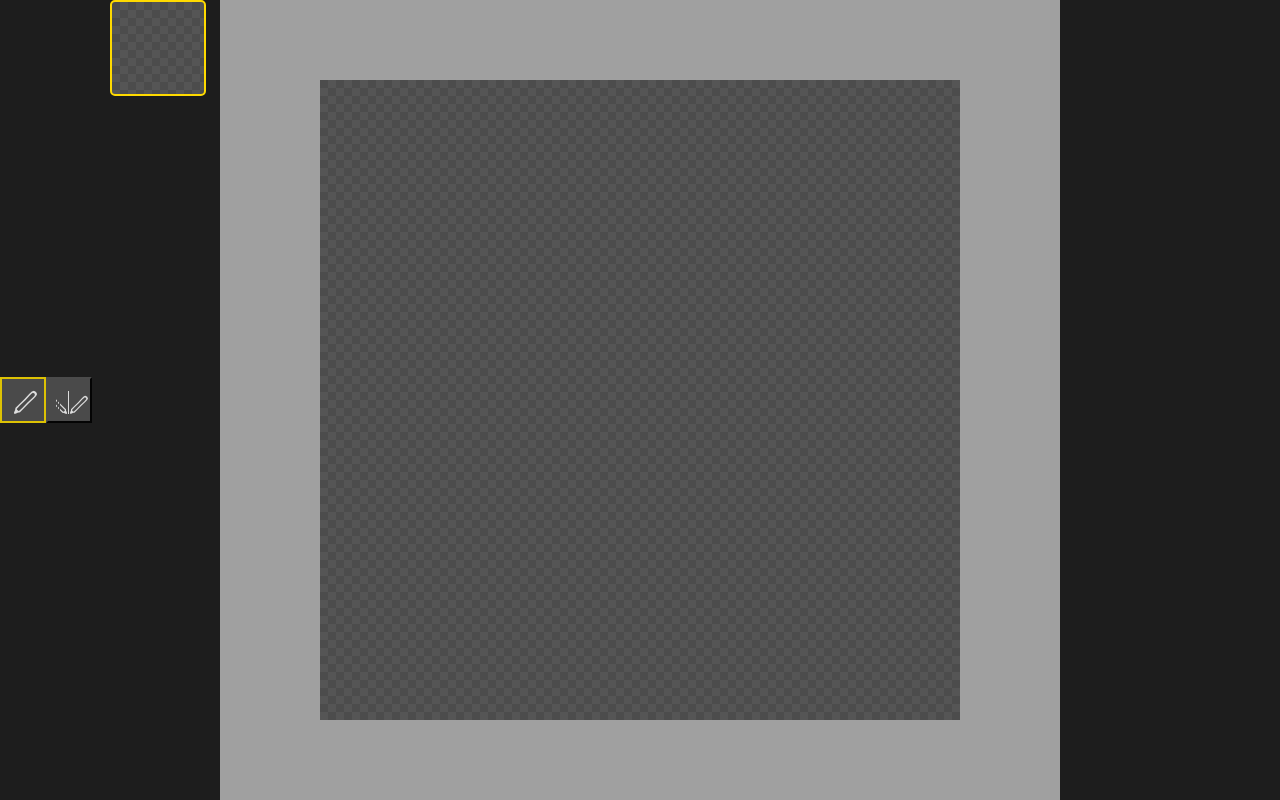
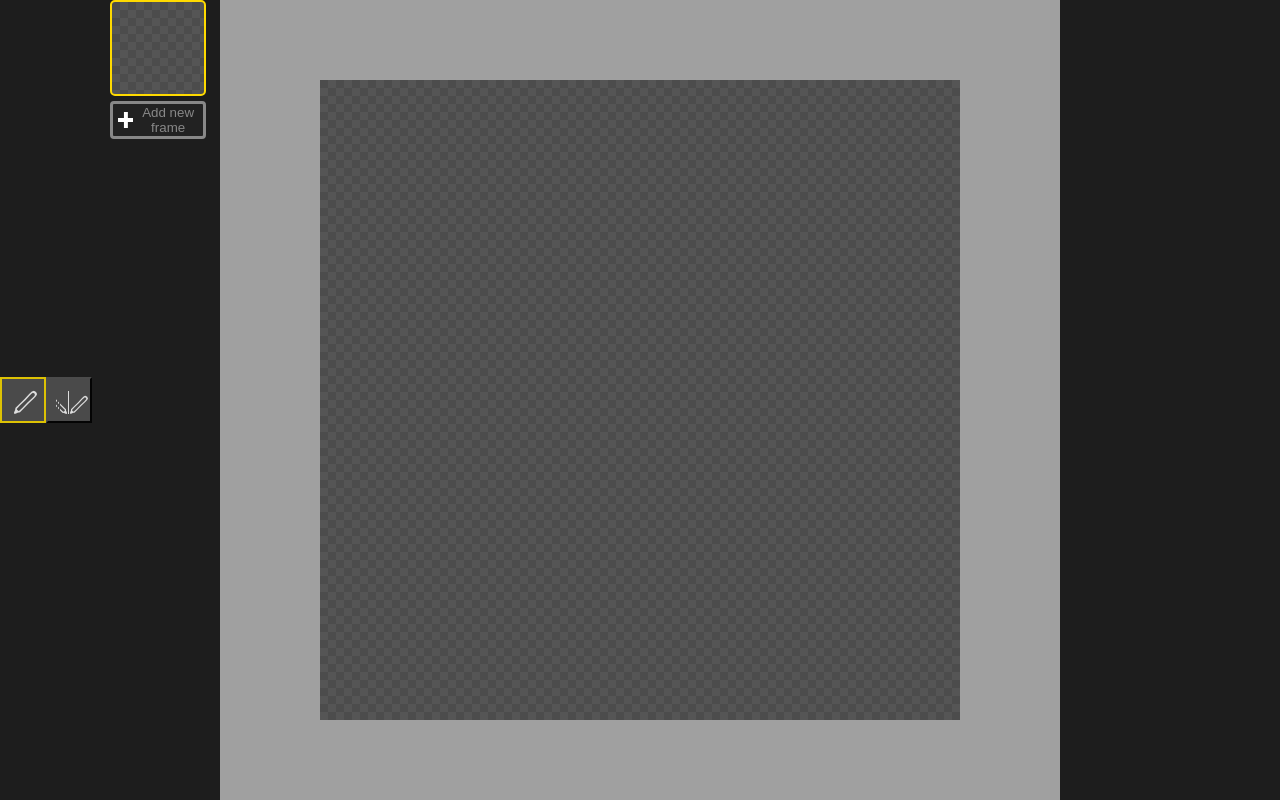
Before and after one commit to addicted-2-you/piskel-clone, a website built with webpack: page src/index.html in a window 1280 px wide. Built offline with nearby package versions, Linux system fonts and the light colour scheme.

Commit message:
feat: simple add-new-frame button

```diff
--- /dev/null
+++ b/src/components/new-frame-button/index.ts
@@ -0,0 +1,5 @@
+import createNewFrameButton from './new-frame-button';
+
+import './new-frame-button.scss';
+
+export default createNewFrameButton;
--- /dev/null
+++ b/src/components/new-frame-button/new-frame-button.scss
@@ -0,0 +1,33 @@
+.new-frame-button {
+  margin-top: 5px;
+  min-height: 38px;
+  width: 96px;
+
+  display: flex;
+  justify-content: space-around;
+  align-items: center;
+
+  color: #888888;
+
+  border: 3px solid #888888;
+  border-radius: 4px;
+  background-color: #222222;
+
+  > * {
+    flex-grow: 1;
+  }
+
+  &--icon {
+    $new-frame-button-size: 26px;
+
+    height: $new-frame-button-size;
+    width: $new-frame-button-size;
+
+    background-image: url(~/assets/tool-icons.png);
+    background-position: -274px -157px;
+  }
+
+  &--text {
+    text-align: center;
+  }
+}
--- /dev/null
+++ b/src/components/new-frame-button/new-frame-button.ts
@@ -0,0 +1,22 @@
+import { addFrame } from '~/services/create-frame';
+
+function createNewFrame() {
+  addFrame();
+}
+
+export default (): HTMLElement => {
+  const newFrameButton = document.createElement('button');
+  newFrameButton.classList.add('new-frame-button');
+
+  const buttonIcon = document.createElement('span');
+  buttonIcon.classList.add('new-frame-button--icon');
+
+  const buttonText = document.createElement('span');
+  buttonText.classList.add('new-frame-button--text');
+  buttonText.textContent = 'Add new frame';
+
+  newFrameButton.addEventListener('click', createNewFrame);
+
+  newFrameButton.append(buttonIcon, buttonText);
+  return newFrameButton;
+};
--- a/src/index.html
+++ b/src/index.html
@@ -9,7 +9,10 @@
   <body>
     <header class="header"></header>
     <main class="main">
-      <div id="toolbar-container" class="sidebar toolbar-container"></div>
+      <div id="toolbar-container" class="sidebar toolbar-container">
+        <ul id="toolbar" class="toolbar"></ul>
+        <div id="frames-conrainer" class="frames-conrainer"></div>
+      </div>
       <div id="drawing-area" class="drawing-area"></div>
       <div id="settings-container" class="sidebar"></div>
     </main>
--- a/src/services/create-frame.ts
+++ b/src/services/create-frame.ts
@@ -1,8 +1,35 @@
+import store from '~/store';
+import { EStateTypes } from '~/store/EStateTypes';
+
 import { CFrame } from '~/models/CFrame';
 
 let framesCount = 0;
 
+/**
+ *
+ * Creates instance of the CFrame
+ *
+ * @param id
+ * @returns created frame
+ */
 export function createFrame(id?: string): CFrame {
   framesCount += 1;
   return new CFrame(id || `frame-${framesCount}`);
 }
+
+/**
+ *
+ * Creates a frame and integrates it to the app
+ *
+ * @returns added frame
+ */
+export function addFrame(): CFrame {
+  const newFrame = createFrame();
+  const { frames } = store.getState(EStateTypes.FRAMES_STATE);
+  store.mutate(EStateTypes.FRAMES_STATE, {
+    activeFrameId: newFrame.id,
+    frames: [...frames, newFrame],
+  });
+
+  return newFrame;
+}
--- a/src/views/frames-list/frames-list.scss
+++ b/src/views/frames-list/frames-list.scss
@@ -0,0 +1,3 @@
+.frames-container {
+  overflow-y: auto;
+}
--- a/src/views/frames-list/frames-list.ts
+++ b/src/views/frames-list/frames-list.ts
@@ -3,21 +3,27 @@ import { EStateTypes } from '~/store/EStateTypes';
 
 import { CFrame } from '~/models/CFrame';
 
-import renderFrame from '~/components/frame';
+import createFrame from '~/components/frame';
+import createNewFrameButton from '~/components/new-frame-button';
 
-export default () => {
+export default (): void => {
   const toolbarContainer = document.getElementById('toolbar-container');
+  const framesContainer = document.getElementById('frames-conrainer') as HTMLElement;
 
   const framesList = document.createElement('ul');
-  framesList.classList.add('frames-container');
+  framesList.classList.add('frames-list');
+
+  const newFrameButton = createNewFrameButton();
+
+  framesContainer.append(framesList, newFrameButton);
+  toolbarContainer?.appendChild(framesContainer);
 
   store.subscribe(EStateTypes.FRAMES_STATE, true, ({ activeFrameId, frames }) => {
     framesList.innerHTML = '';
-    framesList.remove();
 
-    const frameItems = frames.map((frame: CFrame) => renderFrame(frame, activeFrameId));
+    const frameItems = frames.map((frame: CFrame) => createFrame(frame, activeFrameId));
     framesList.append(...frameItems);
 
-    toolbarContainer?.appendChild(framesList);
+    framesContainer?.replaceChild(framesList, framesList);
   });
 };
--- a/src/views/toolbar/toolbar.ts
+++ b/src/views/toolbar/toolbar.ts
@@ -5,17 +5,14 @@ import { ETools } from '~/models/tools/EToolNames';
 
 import createTool from '~/components/tool';
 
-export default () => {
-  const toolbar = document.createElement('ul');
-  toolbar.classList.add('toolbar');
-
+export default (): void => {
   const toolbarContainer = document.getElementById('toolbar-container');
+  const toolbar = document.getElementById('toolbar') as HTMLElement;
 
   store.subscribe(EStateTypes.TOOLBAR_STATE, true, ({ activeTool }) => {
     toolbar.innerHTML = '';
-    toolbar.remove();
 
-    toolbar.append(
+    toolbar?.append(
       createTool(ETools.PEN, activeTool === ETools.PEN),
       createTool(ETools.MIRROR_PEN, activeTool === ETools.MIRROR_PEN),
     );
```
